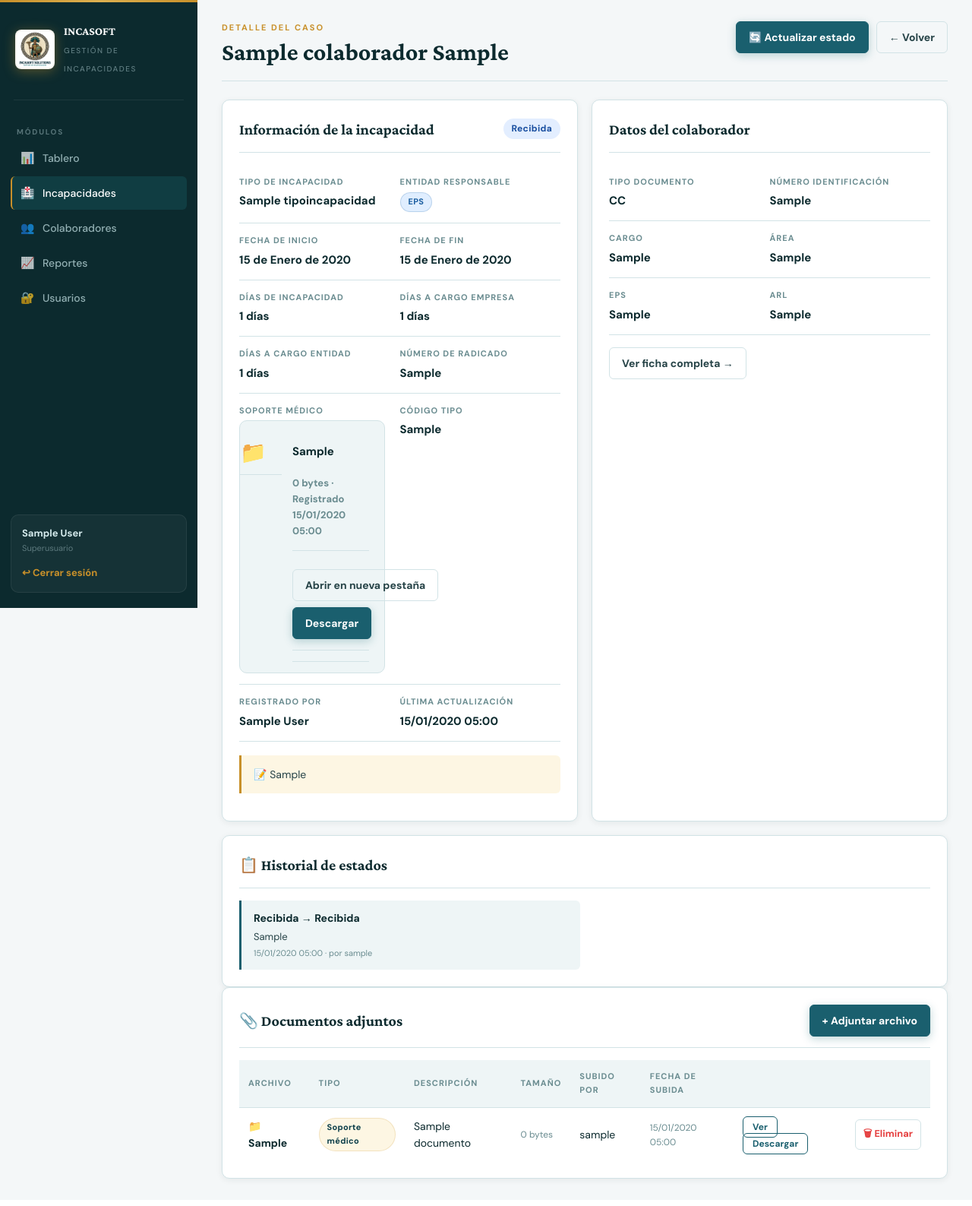
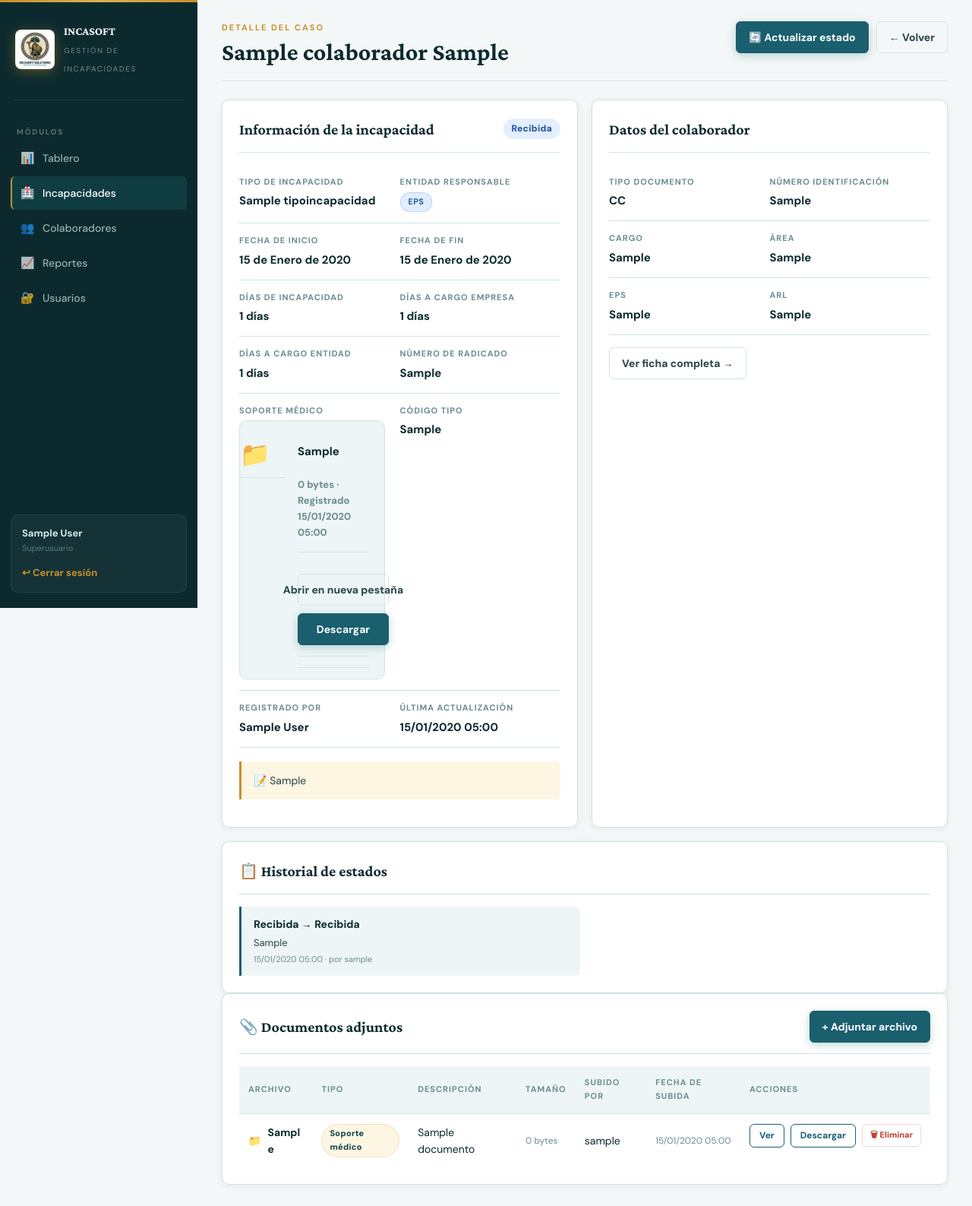
Before and after one commit to JUANESV01/IncaSoft-Final, a Django app: page /incapacidades/1/ in a window 1280 px wide. Shown: the whole page at 76% size. Before the commit the page ends 1558 px from the top, so only its background shows below. Run offline with Django 5.2, Linux system fonts and the light colour scheme; a user stored in the database is signed in; tables that the repository leaves empty hold one stand-in row (values such as "Sample post").

Commit message:
correccion de estilos

```diff
--- a/gestion/static/gestion/css/styles.css
+++ b/gestion/static/gestion/css/styles.css
@@ -395,20 +395,48 @@ textarea { min-height: 96px; resize: vertical; }
 /* ── Adjuntos en detalle ── */
 .file-attachment {
   display: flex;
-  gap: 14px;
+  gap: 16px;
   align-items: flex-start;
-  padding: 14px 16px;
+  padding: 20px;
   background: var(--surface-2);
   border-radius: var(--radius);
   border: 1px solid var(--line);
   max-width: 100%;
+  box-shadow: inset 0 1px 3px rgba(0,0,0,.02);
 }
-.file-attachment-icon { font-size: 1.75rem; line-height: 1; flex-shrink: 0; }
+.file-attachment-icon { font-size: 2rem; line-height: 1; flex-shrink: 0; }
 .file-attachment-body { min-width: 0; flex: 1; }
-.file-attachment-name { display: block; word-break: break-word; margin-bottom: 6px; }
-.file-attachment-meta { font-size: 13px; color: var(--muted); margin-bottom: 10px; }
-.file-attachment-actions { display: flex; flex-wrap: wrap; gap: 8px; }
-.text-center { text-align: center; }
+.file-attachment-name {
+    display: block;
+    font-weight: 700;
+    color: var(--night);
+    word-break: break-all;
+    margin-bottom: 8px;
+}
+.file-attachment-meta { font-size: 13px; color: var(--muted); margin-bottom: 14px; }
+.file-attachment-actions {
+    display: flex;
+    flex-wrap: wrap;
+    gap: 10px;
+}
+.file-attachment-actions .button {
+    flex: 1 1 auto; /* Permite que los botones crezcan o se apilen */
+    min-width: 120px;
+    justify-content: center;
+}
+
+/* ── Celdas de acciones en tablas ── */
+.actions-cell {
+    display: flex;
+    gap: 8px;
+    flex-wrap: nowrap;
+    align-items: center;
+    min-width: 180px; /* Garantiza espacio para Ver/Descargar/Borrar */
+}
+.table-action {
+    white-space: nowrap;
+    flex-shrink: 0;
+}
 
 /* ── Reportes: salida IA (Gemini) ── */
 .ia-reporte-panel .ia-reporte-salida {
--- a/gestion/templates/gestion/incapacidad_detalle.html
+++ b/gestion/templates/gestion/incapacidad_detalle.html
@@ -125,39 +125,38 @@
                     <th>Tamaño</th>
                     <th>Subido por</th>
                     <th>Fecha de subida</th>
-                    <th></th>
-                    {% if puede_editar %}<th></th>{% endif %}
+                    <th style="width:1%;">Acciones</th>
                 </tr>
             </thead>
             <tbody>
                 {% for doc in incapacidad.documentos.all %}
                 <tr>
                     <td>
-                        {% if doc.es_imagen %}🖼️
-                        {% elif doc.es_pdf %}📄
-                        {% elif doc.es_word %}📝
-                        {% elif doc.es_excel %}📊
-                        {% else %}📁{% endif %}
-                        <strong>{{ doc.archivo.name|cut:"documentos/" }}</strong>
+                        <div style="display:flex; align-items:center; gap:8px;">
+                            {% if doc.es_imagen %}🖼️
+                            {% elif doc.es_pdf %}📄
+                            {% elif doc.es_word %}📝
+                            {% elif doc.es_excel %}📊
+                            {% else %}📁{% endif %}
+                            <strong style="word-break:break-all;">{{ doc.archivo.name|cut:"documentos/" }}</strong>
+                        </div>
                     </td>
                     <td><span class="badge">{{ doc.get_tipo_display }}</span></td>
                     <td>{{ doc.nombre|default:"—" }}</td>
                     <td><small>{{ doc.archivo_size|filesizeformat }}</small></td>
                     <td>{{ doc.subido_por.username|default:"—" }}</td>
                     <td><small>{{ doc.fecha_subida|date:"d/m/Y H:i" }}</small></td>
-                    <td>
+                    <td class="actions-cell">
                         <a class="table-action" href="{% url 'gestion:documento_archivo_ver' doc.pk %}" target="_blank" rel="noopener">Ver</a>
                         <a class="table-action" href="{% url 'gestion:documento_archivo_descargar' doc.pk %}">Descargar</a>
+                        {% if puede_editar %}
+                            <form method="post" action="{% url 'gestion:documento_eliminar' doc.pk %}"
+                                  onsubmit="return confirm('¿Eliminar este documento?');" style="display:inline;">
+                                {% csrf_token %}
+                                <button class="button ghost" type="submit" style="min-height:30px; padding:4px 10px; font-size:11px; color:var(--danger); border-color:rgba(191,59,43,.2);">🗑 Eliminar</button>
+                            </form>
+                        {% endif %}
                     </td>
-                    {% if puede_editar %}
-                    <td>
-                        <form method="post" action="{% url 'gestion:documento_eliminar' doc.pk %}"
-                              onsubmit="return confirm('¿Eliminar este documento?');">
-                            {% csrf_token %}
-                            <button class="button ghost" type="submit" style="padding:4px 10px;font-size:.8rem;color:#e53e3e;">🗑 Eliminar</button>
-                        </form>
-                    </td>
-                    {% endif %}
                 </tr>
                 {% endfor %}
             </tbody>
```
